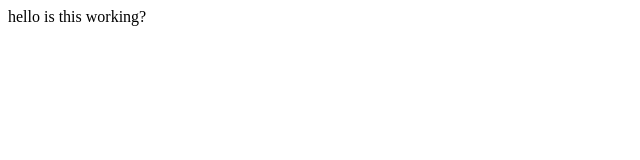
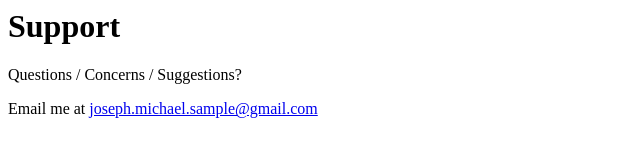
Before and after one commit to redwoodfavorite/redwoodfavorite.github.io, a plain HTML site: page support/index.html in a window 1280 px wide. Shown: the whole page, without its empty margins (0-640 px from the left). Drawn offline with Linux system fonts and the light colour scheme.

Commit message:
support update

```diff
--- a/support/index.html
+++ b/support/index.html
@@ -1 +1,4 @@
-hello is this working?
+<h1> Support </h1>
+<p>Questions / Concerns / Suggestions?</p>
+
+<p>Email me at <a href="mailto:joseph.michael.sample@gmail.com">joseph.michael.sample@gmail.com</a></p>
```
